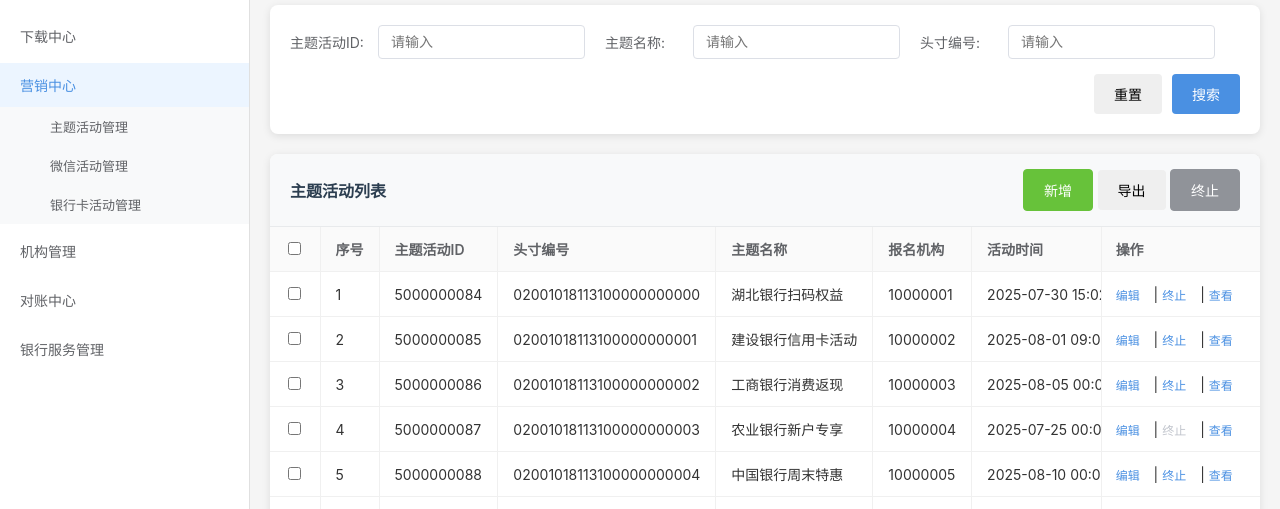
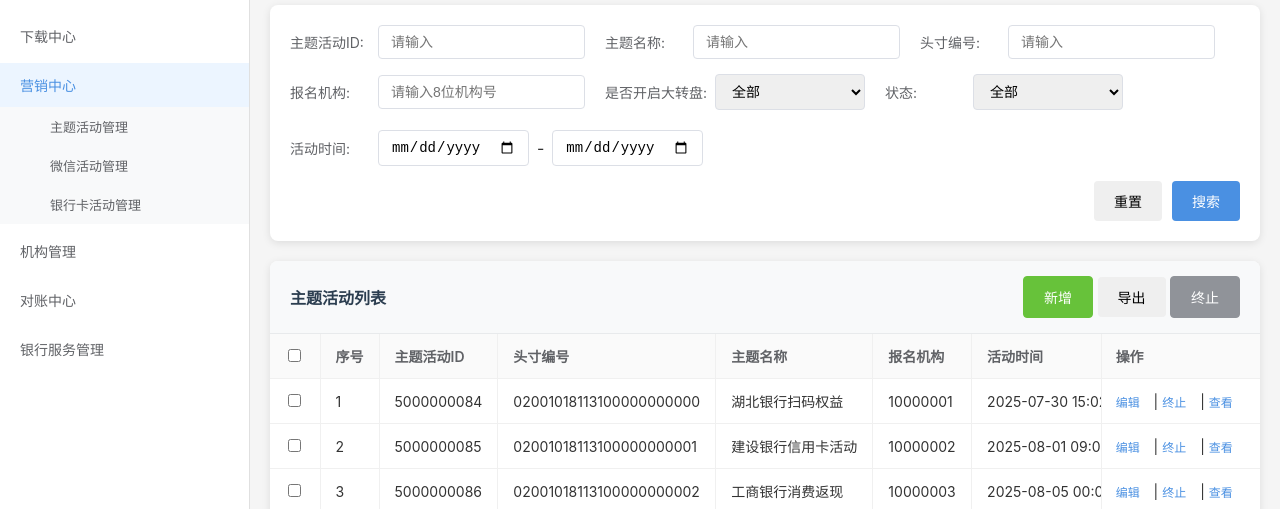
Before and after one commit to hubo1989/thirdparty_promotion_story, a plain HTML site: page activity_prototype.html in a window 1280 px wide. Shown: the part 253-762 px from the top of the page. Drawn offline with Linux system fonts and the light colour scheme.

Commit message:
增加报名机构、是否开启大转盘、状态、活动时间筛选项

```diff
--- a/activity_prototype.html
+++ b/activity_prototype.html
@@ -225,6 +225,12 @@
             outline: none;
             border-color: #409eff;
             box-shadow: 0 0 0 2px rgba(64, 158, 255, 0.2);
+        }
+
+        .date-range {
+            display: flex;
+            align-items: center;
+            gap: 8px;
         }
 
         .form-actions {
@@ -688,6 +694,36 @@
                     <div class="form-group">
                         <label for="headerNumber">头寸编号:</label>
                         <input type="text" id="headerNumber" placeholder="请输入">
+                    </div>
+                </div>
+                <div class="form-row">
+                    <div class="form-group">
+                        <label for="institution">报名机构:</label>
+                        <input type="text" id="institution" placeholder="请输入8位机构号">
+                    </div>
+                    <div class="form-group">
+                        <label for="wheelEnabled">是否开启大转盘:</label>
+                        <select id="wheelEnabled">
+                            <option value="">全部</option>
+                            <option value="是">是</option>
+                            <option value="否">否</option>
+                        </select>
+                    </div>
+                    <div class="form-group">
+                        <label for="status">状态:</label>
+                        <select id="status">
+                            <option value="">全部</option>
+                            <option value="生效中">生效中</option>
+                            <option value="已终止">已终止</option>
+                        </select>
+                    </div>
+                    <div class="form-group">
+                        <label for="activityTime">活动时间:</label>
+                        <div class="date-range">
+                            <input type="date" id="startTime" title="开始时间">
+                            <span>-</span>
+                            <input type="date" id="endTime" title="结束时间">
+                        </div>
                     </div>
                 </div>
                 <div class="form-actions">
```
